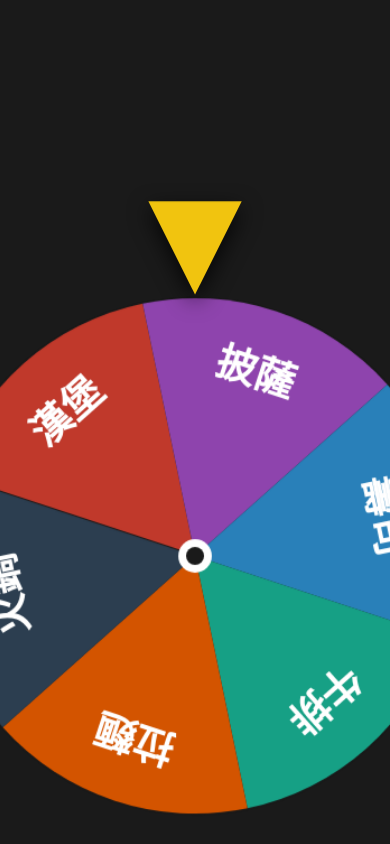
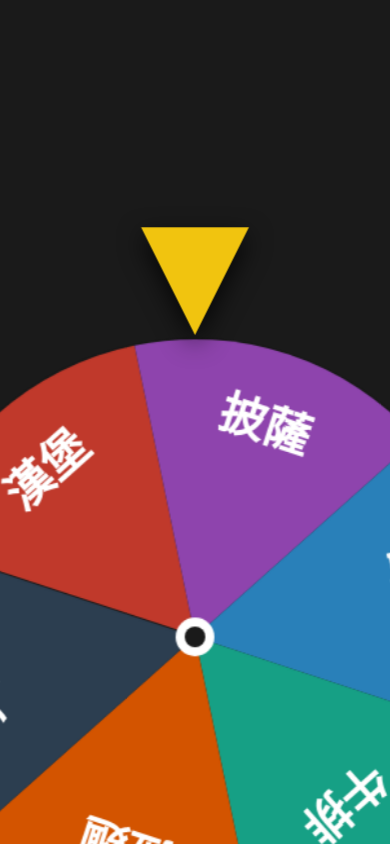
Before and after one commit to 411277-student/411277-project, a plain HTML site: page index.html in a window 390 px wide. Both pictures are taken after a click on the button "開始抽獎". Drawn offline with Linux system fonts and the light colour scheme.

Commit message:
fix7
Updated transform-origin and scaling properties for better visual alignment and responsiveness.

```diff
--- a/index.html
+++ b/index.html
@@ -49,8 +49,8 @@
             display: flex;
             justify-content: center;
             align-items: center;
-            /* 修正基準點，讓放大時更貼近上方指針 */
-            transform-origin: center 40%;
+            /* 基準點：上方 15% 處 (靠近指針) */
+            transform-origin: center 15%;
         }
 
         /* 標題：72px 超大字體 */
@@ -195,15 +195,15 @@
         }
 
         /* 狀態 2: 縮放聚焦 (減速時放大) */
-        /* Scale 2.2 約可呈現 1/3 圓周 (120度) */
+        /* Scale 2.5 放大倍率提高，配合 origin: 15% 可將圓心推至畫面外 */
         body.mode-zoom .wheel-wrapper {
-            transform: scale(2.2) translateY(20%);
+            transform: scale(2.5) translateY(15%);
         }
         body.mode-zoom .page-title {
             opacity: 0;
         }
 
-        /* 狀態 3: 結果展示 (等待1秒後，維持特寫但下移) */
+        /* 狀態 3: 結果展示 (修改處) */
         body.mode-result .right-section {
             flex: 0; padding: 0; opacity: 0; transform: translateX(100%); overflow: hidden;
         }
@@ -212,8 +212,11 @@
         }
 
         body.mode-result .wheel-wrapper {
-            /* Scale 1.8 維持特寫感，下移讓出上方空間 */
-            transform: translateY(40%) scale(1.8);
+            /* 修改：Scale 改為 1.6 (原2.0的0.8倍)
+               修改：TranslateY 改為 65% (原50%)，因為圓縮小後圓心會往上跑，
+                     所以要加深下移距離，確保圓心依然藏在畫面下方。
+            */
+            transform: translateY(65%) scale(1.6);
         }
 
         /* 結果文字動畫觸發 */
@@ -241,10 +244,11 @@
             .page-title { font-size: 48px; top: 15px; }
 
             body.mode-zoom .wheel-wrapper {
-                transform: scale(1.9) translateY(20%);
+                transform: scale(2.2) translateY(15%);
             }
             body.mode-result .wheel-wrapper {
-                transform: translateY(35%) scale(1.5);
+                /* 手機版同步調整：Scale 1.45, TranslateY 60% */
+                transform: translateY(60%) scale(1.45);
             }
         }
     </style>
```
